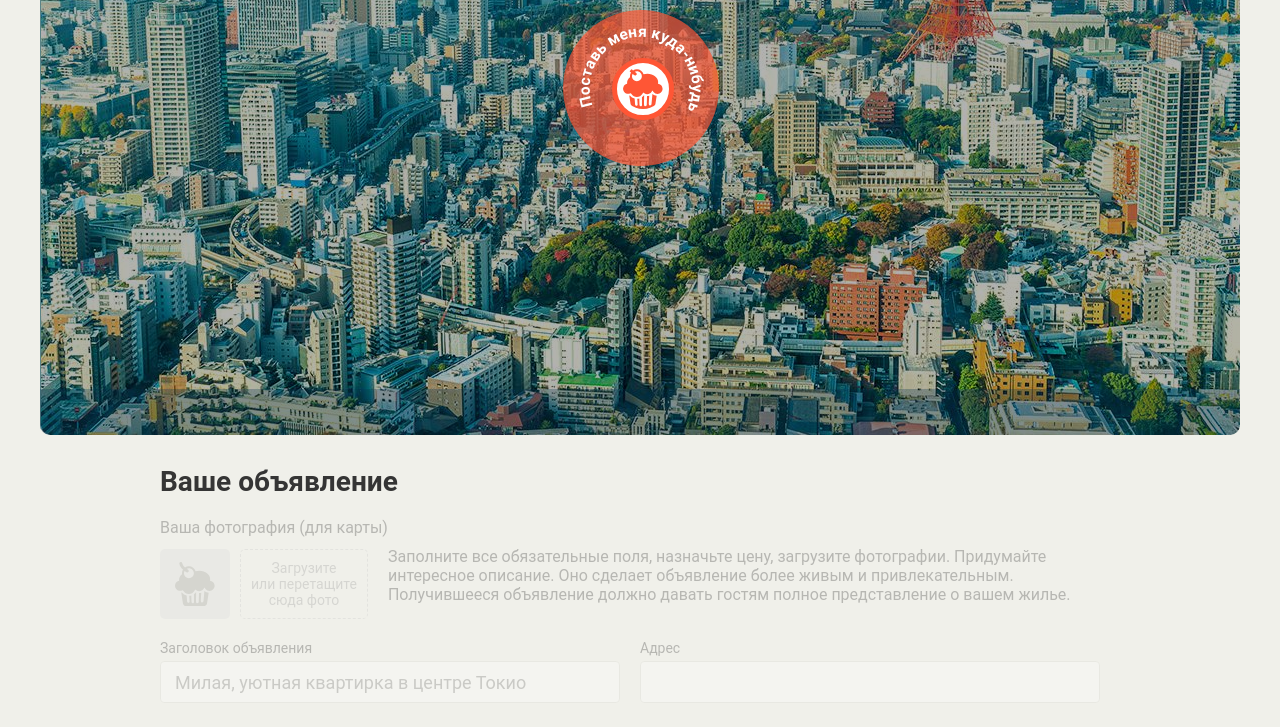
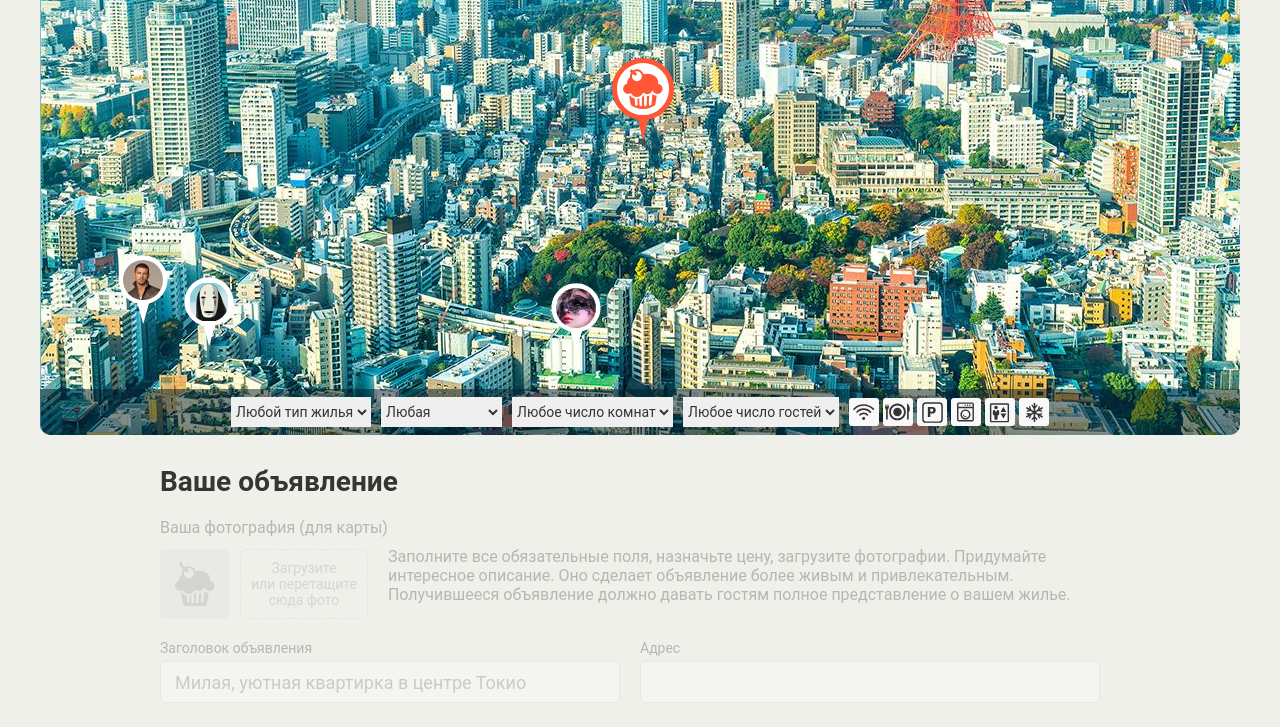
Before and after one commit to Marginall/184645-keksobooking-17, a website: page index.html in a window 1280 px wide. Shown: the part 315-1042 px from the top of the page. Drawn offline with Linux system fonts and the light colour scheme; files whose address does not match are found by name.

Commit message:
mod3 task1

```diff
--- a/index.html
+++ b/index.html
@@ -16,7 +16,7 @@
     </div>
 
     <!-- Карта объявлений -->
-    <section class="map map--faded">
+    <section class="map">
 
       <!-- Метки объявлений -->
       <div class="map__pins">
@@ -230,7 +230,9 @@
 
   <!-- Метка объявления -->
   <template id="pin">
-    <button type="button" class="map__pin" style="left: 200px; top: 400px;"><img src="img/avatars/user07.png" width="40" height="40" draggable="false" alt="Метка объявления"></button>
+    <button type="button" class="map__pin" style="left: 200px; top: 400px;">
+      <img src="img/avatars/user07.png" width="40" height="40" draggable="false" alt="Метка объявления">
+    </button>
   </template>
 
   <!-- Сообщение об успешном создании объявления -->
@@ -248,5 +250,6 @@
     </div>
   </template>
 
+  <script src="js/main.js"></script>
 </body>
 </html>
--- /dev/null
+++ b/js/main.js
@@ -0,0 +1,50 @@
+'use strict';
+var items = [];
+var maxWidth = 1200;
+var minWidth = 1;
+var maxHeight = 704;
+var minHeght = 1;
+var mapPins = document.querySelectorAll('.map__pins');
+
+function pointsGenerator () {
+  for(var i = 0; i < 8; i++) {
+    var item = {
+      author: {
+        avatar: 'img/avatars/user0' + i + '.png'
+      },
+      offer: {
+        type: ['palace', 'flat', 'house', 'bungalo']
+      },
+      location: {
+        x: Math.floor(Math.random() * (maxWidth - minWidth)) + minWidth,
+        y: Math.floor(Math.random() * (maxHeight - minHeght)) + minHeght
+      }
+    };
+    items.push(item);
+  }
+}
+
+function randomizer (arr) {
+  return Math.floor(Math.random() * (arr.length - 1)) + 1;
+}
+
+function pinGenerator () {
+  var templatePin = document.querySelector('#pin').content;
+  var fragment = document.createDocumentFragment();
+
+  for(var i = 1; i < items.length; i++) {
+    var element = templatePin.cloneNode(true);
+    var button = element.querySelector('.map__pin');
+    var image = element.querySelector('img');
+
+    button.setAttribute('style', 'left:' + items[i].location.x + 'px;' + 'top:' + items[i].location.y + 'px;');
+    image.setAttribute('src', items[i].author.avatar);
+    image.setAttribute('alt', items[i].offer.type[(randomizer(items[i].offer.type))]);
+	fragment.appendChild(element);
+  };
+
+  mapPins[0].appendChild(fragment);
+}
+
+pointsGenerator();
+pinGenerator ();
```
